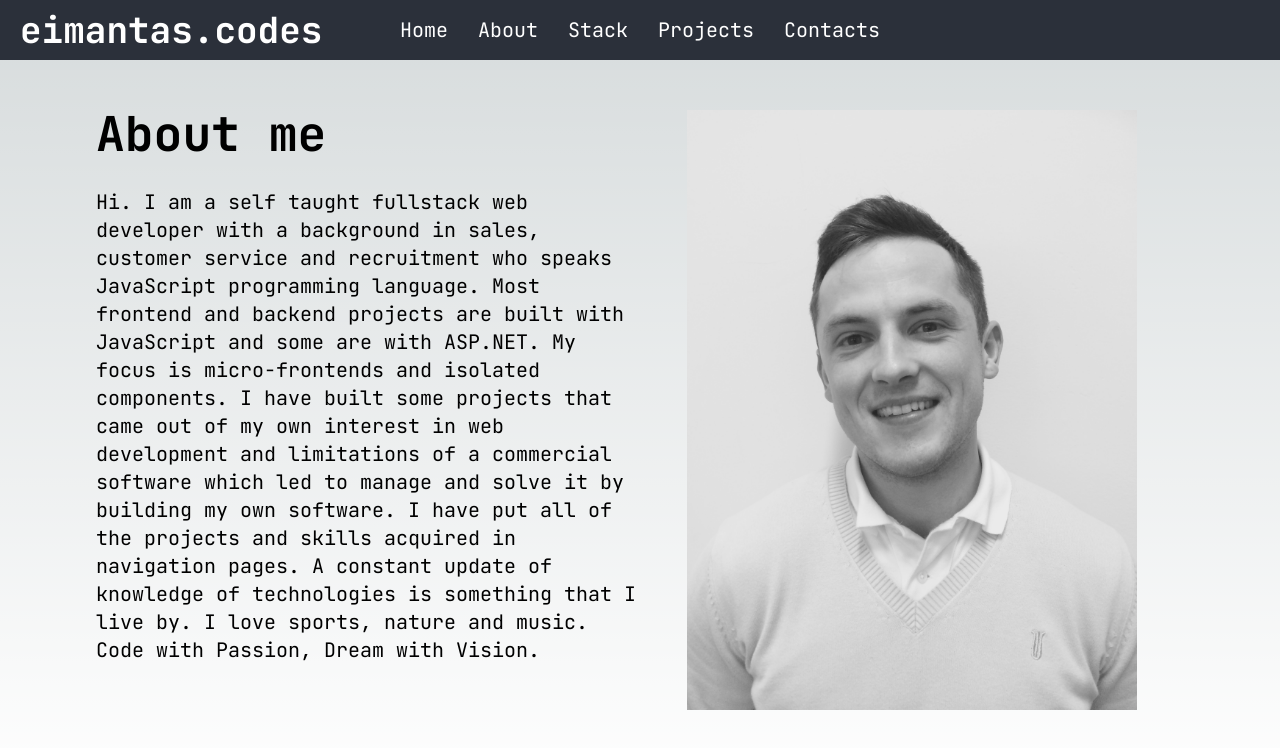
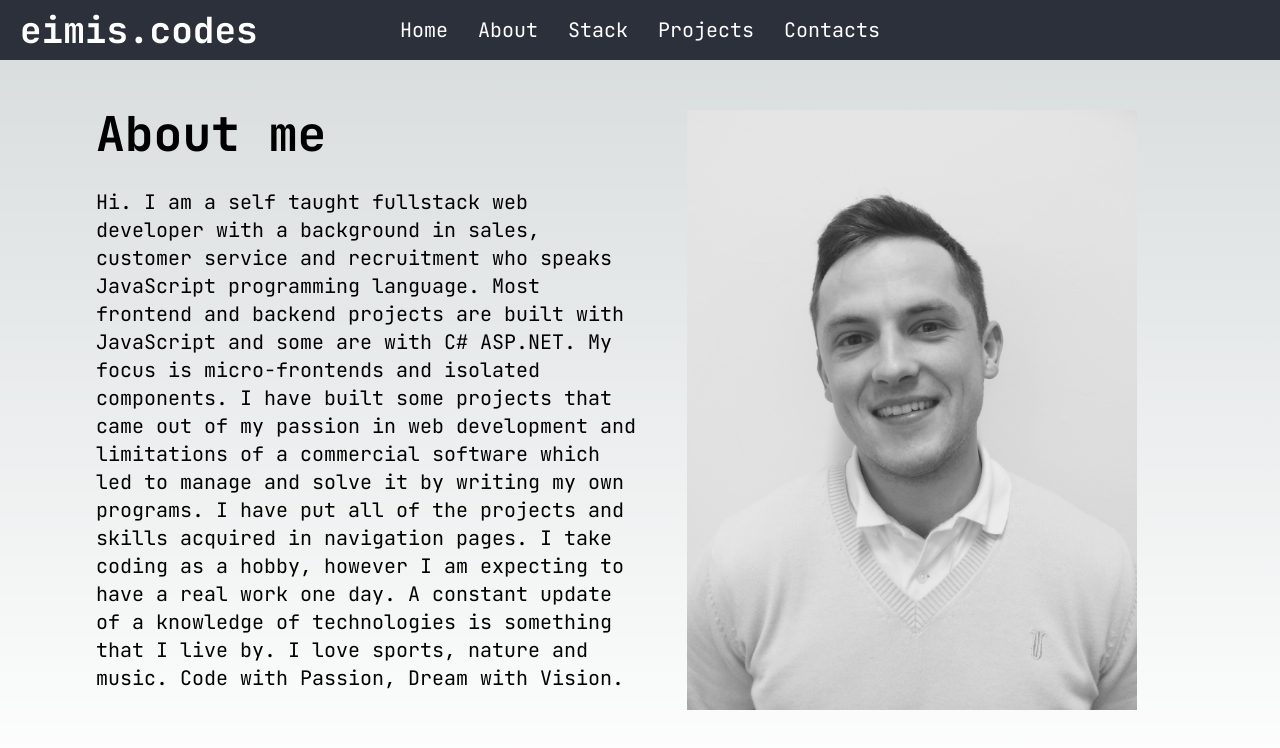
Before and after one commit to eimuciu/portfolio-v2, a Next.js app: page /about in a window 1280 px wide. Shown: the top 748 px of the page. Built offline with nearby package versions, Linux system fonts and the light colour scheme.

Commit message:
about me updates

```diff
--- a/src/app/components/NavBar.tsx
+++ b/src/app/components/NavBar.tsx
@@ -6,7 +6,7 @@ export default function NavBar(): ReactElement {
     <main>
       <section className="flex flex-row py-[10px] px-[20px] bg-[#2B303A] text-white">
         <div className="w-[20%] text-4xl font-bold">
-          <Link href="/">eimantas.codes</Link>
+          <Link href="/">eimis.codes</Link>
         </div>
         <div className="w-[60%] flex justify-center items-center text-xl">
           <Link className="mx-[15px]" href="/">
--- a/src/pages/about/index.tsx
+++ b/src/pages/about/index.tsx
@@ -9,15 +9,17 @@ export default function About() {
           <div className="font-bold text-5xl mb-[30px]">About me</div>
           <div className="text-xl">
             Hi. I am a self taught fullstack web developer with a background in
-            sales, customer service and recruitment who speaks JavaScript programming language. Most
-            frontend and backend projects are built with JavaScript and some are
-            with ASP.NET. My focus is micro-frontends and isolated components. I
-            have built some projects that came out of my own interest in web
-            development and limitations of a commercial software which led to
-            manage and solve it by building my own software. I have put all of
-            the projects and skills acquired in navigation pages. A constant
-            update of knowledge of technologies is something that I live by. I
-            love sports, nature and music. Code with Passion, Dream with Vision.
+            sales, customer service and recruitment who speaks JavaScript
+            programming language. Most frontend and backend projects are built
+            with JavaScript and some are with C# ASP.NET. My focus is
+            micro-frontends and isolated components. I have built some projects
+            that came out of my passion in web development and limitations of a
+            commercial software which led to manage and solve it by writing my
+            own programs. I have put all of the projects and skills acquired in
+            navigation pages. I take coding as a hobby, however I am expecting
+            to have a real work one day. A constant update of a knowledge of
+            technologies is something that I live by. I love sports, nature and
+            music. Code with Passion, Dream with Vision.
           </div>
         </section>
         <section className="w-[50%] h-[75vh] relative">
```
